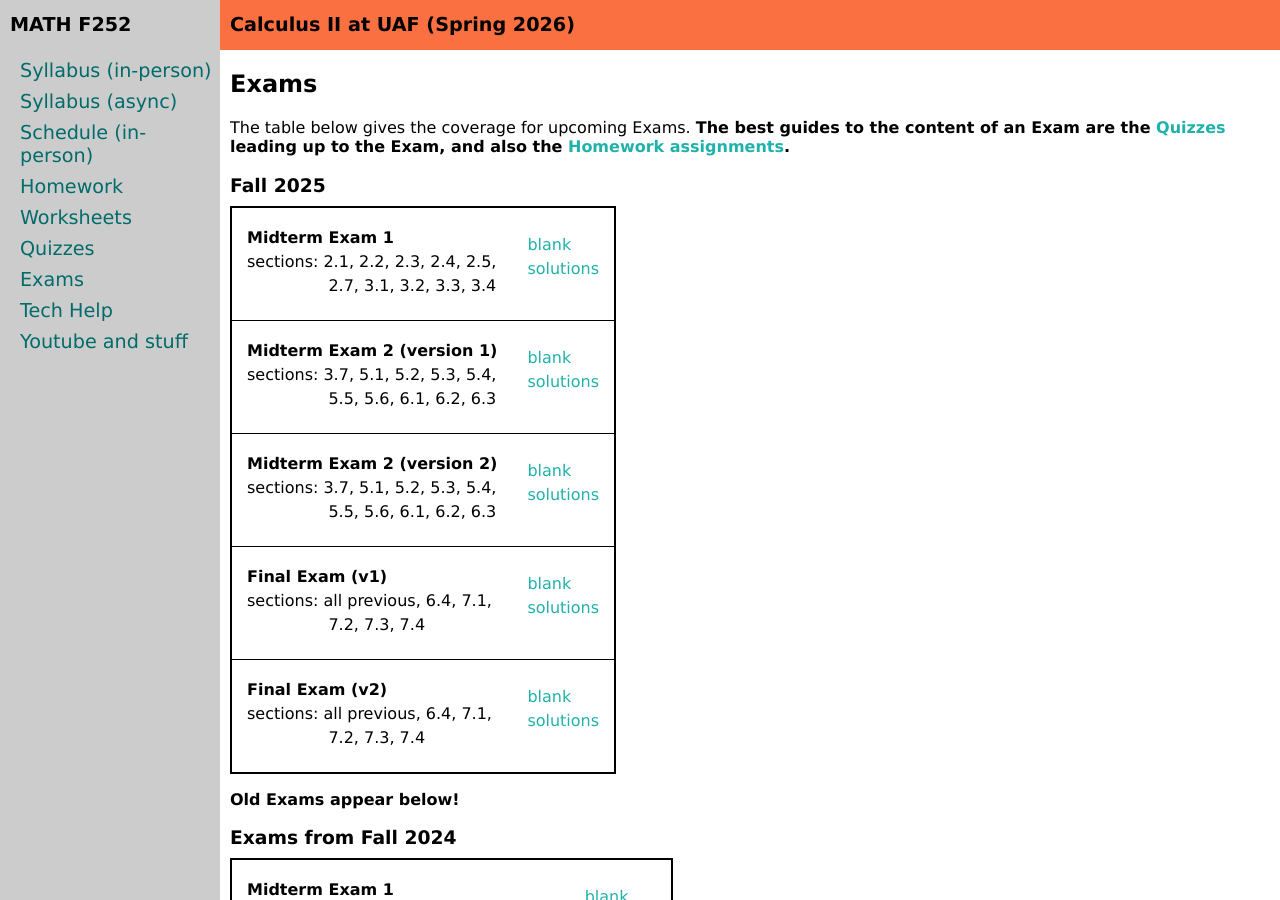
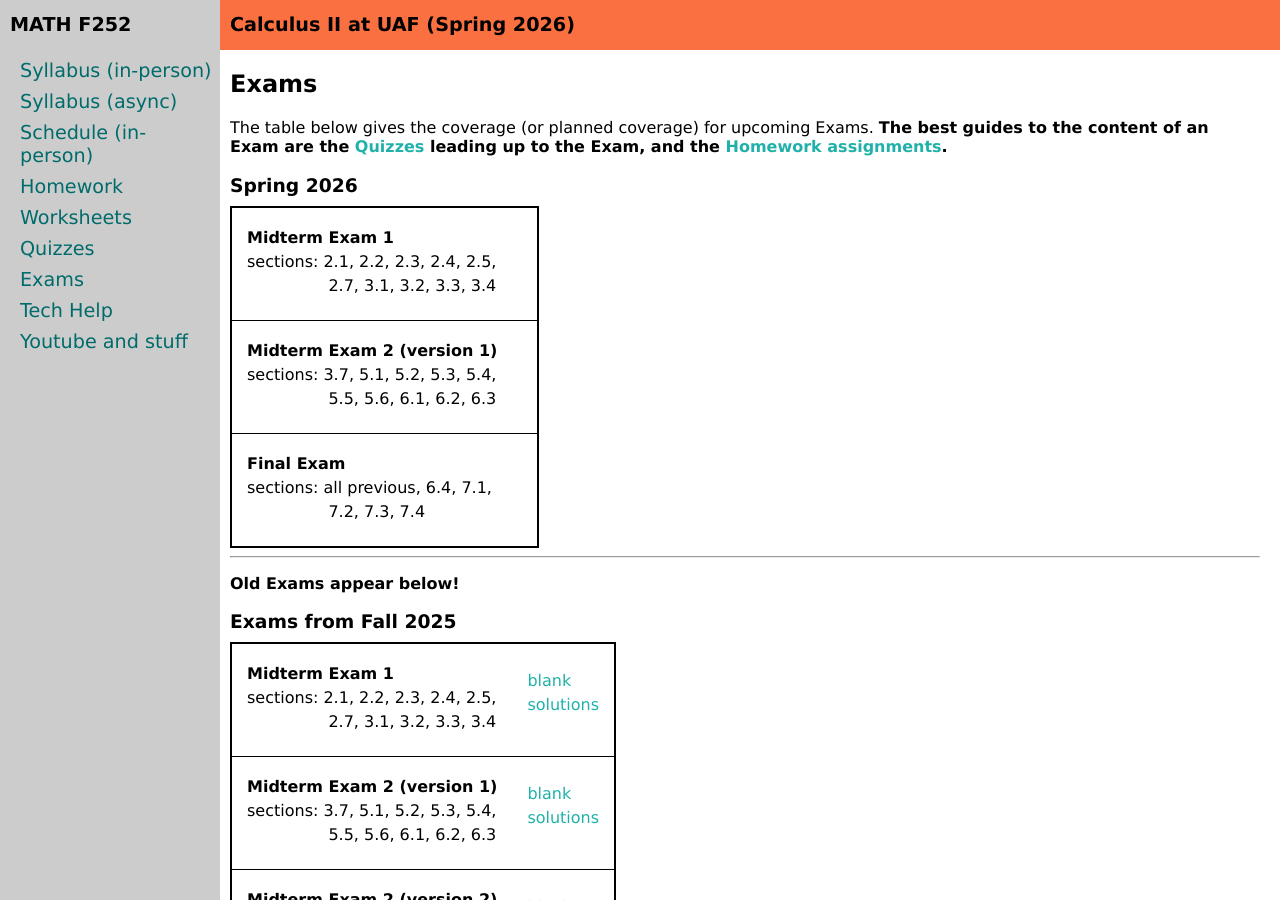
Before and after one commit to uaf-math/calc2, a Jekyll site: the page built from exams.md, in a window 1280 px wide and 900 px high. Built offline with Jekyll 4.4.1, drawn with Linux system fonts in a browser that asks for light colours.

Commit message:
empty exam table for Spring 2026

```diff
--- /dev/null
+++ b/_data/examsS26.yml
@@ -0,0 +1,18 @@
+semester: Spring 2026
+home: assets/exams/S26
+exams:
+- name: Midterm Exam 1
+  sections: 2.1, 2.2, 2.3, 2.4, 2.5,
+  cont: 2.7, 3.1, 3.2, 3.3, 3.4
+  #blank: mid1-v1.pdf
+  #solutions: mid1-v1-s.pdf
+- name: Midterm Exam 2 (version 1)
+  sections: 3.7, 5.1, 5.2, 5.3, 5.4,
+  cont: 5.5, 5.6, 6.1, 6.2, 6.3
+  #blank: mid2-v1.pdf
+  #solutions: mid2-v1-s.pdf
+- name: Final Exam
+  sections: all previous, 6.4, 7.1,
+  cont: 7.2, 7.3, 7.4
+  #blank: final-v2.pdf
+  #solutions: final-v2-s.pdf
--- a/exams.md
+++ b/exams.md
@@ -5,13 +5,19 @@ title: Exams
 
 ## Exams
 
-The table below gives the coverage for upcoming Exams.  <b>The best guides to the content of an Exam are the [Quizzes](quizzes.html) leading up to the Exam, and also the [Homework assignments](homework.html).</b>
+The table below gives the coverage (or planned coverage) for upcoming Exams.  <b>The best guides to the content of an Exam are the [Quizzes](quizzes.html) leading up to the Exam, and the [Homework assignments](homework.html).</b>
 
-### Fall 2025
+### Spring 2026
+
+{% include exam_table.md  data=site.data.examsS26 %}
+
+---
+
+<b>Old Exams appear below!</b>
+
+### Exams from Fall 2025
 
 {% include exam_table.md  data=site.data.examsF25 %}
-
-<b>Old Exams appear below!</b>
 
 ### Exams from Fall 2024
 
@@ -19,22 +25,18 @@ The table below gives the coverage for upcoming Exams.  <b>The best guides to th
 
 <div style="padding-bottom: 40px"></div>
 
----
 ### Exams from Spring 2024
 
 {% include exam_table.md  data=site.data.examsS24 %}
 
----
 ### Exams from Fall 2023
 
 {% include exam_table.md  data=site.data.examsF23 %}
 
----
 ### Exams from Fall 2022
 
 {% include exam_table.md  data=site.data.examsF22 %}
 
----
 ### Exams from Spring 2022
 
 {% include exam_table.md  data=site.data.examsS22 %}
```
